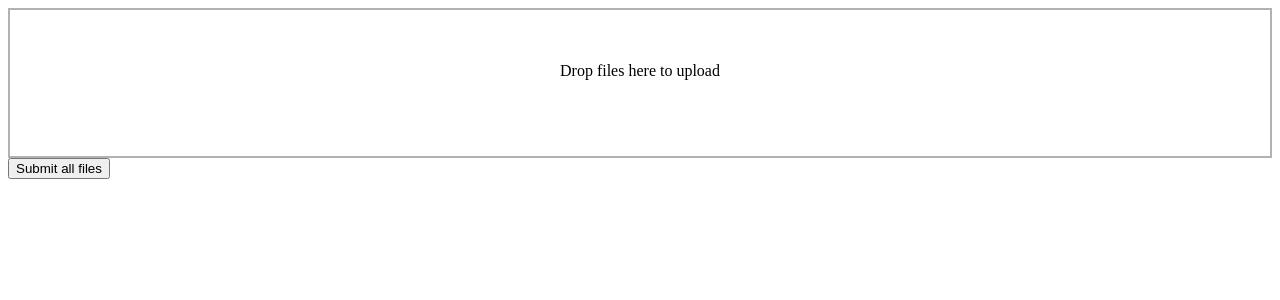
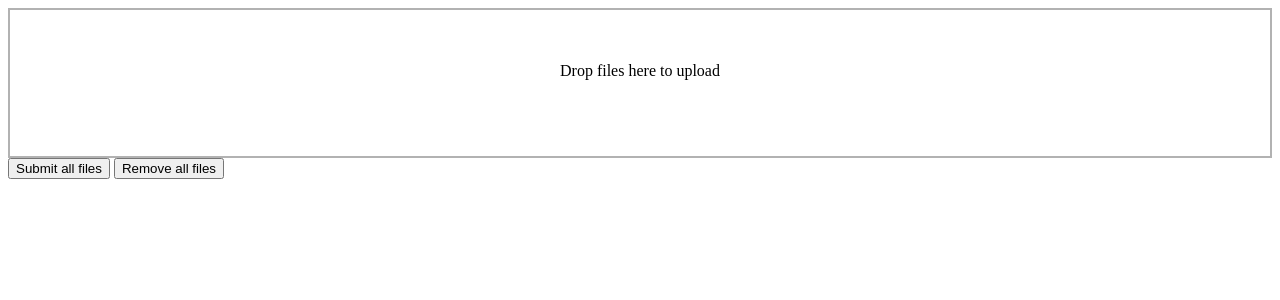
Before and after one commit to EJSohn/Skin-analizer, a Django app: page /main/ in a window 1280 px wide. Shown: the top 300 px of the page. Run offline with Django 3.2, Linux system fonts and the light colour scheme; parts of the project's set-up code (start-up, migrations or seed data) failed here and were passed over; some libraries are stand-ins or nearby versions.

Commit message:
dropzone customizing

```diff
--- a/SkinAnlizer/main/templates/main/index.html
+++ b/SkinAnlizer/main/templates/main/index.html
@@ -21,20 +21,33 @@
             Submit all files
     </button>
 
+    <button id="remove-all">
+            Remove all files
+    </button>
+
     <script src="{% static 'main/js/dropzone.js' %}"></script>
     <script type="text/javascript">
         Dropzone.options.myDropzone = {
             paramName: "file",
             // Prevents Dropzone from uploading dropped files immediately
             autoProcessQueue: false,
-
+            accept: function(file, done) {
+                done("Upload complete");
+            },
             init: function() {
-                var submitButton = document.querySelector("#submit-all")
+                var submitButton = document.querySelector("#submit-all");
+                var removeButton = document.querySelector("#remove-all");
                 myDropzone = this;
 
                 submitButton.addEventListener("click", function() {
                     myDropzone.processQueue();
                     // Tell Dropzone to process all queued files.
+                });
+                removeButton.addEventListener("click", function() {
+                    var myFiles = myDropzone.files.getUploadingFiles();
+                    for (var file in myFiles) {
+                        myDropzone.removeFile(file);
+                    }
                 });
 
                 // You might want to show the submit button only when
```
Also changed, not shown: SkinAnlizer/uploads/files/2017/02/11/스크린샷_2017-02-10_오후_12.49.42.png (added).
